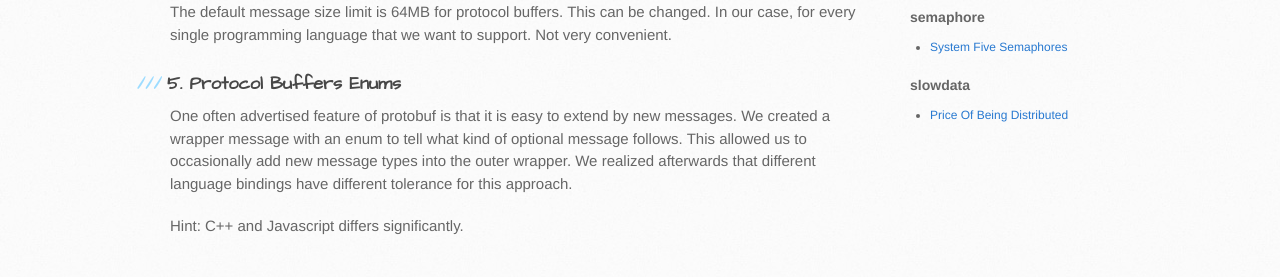
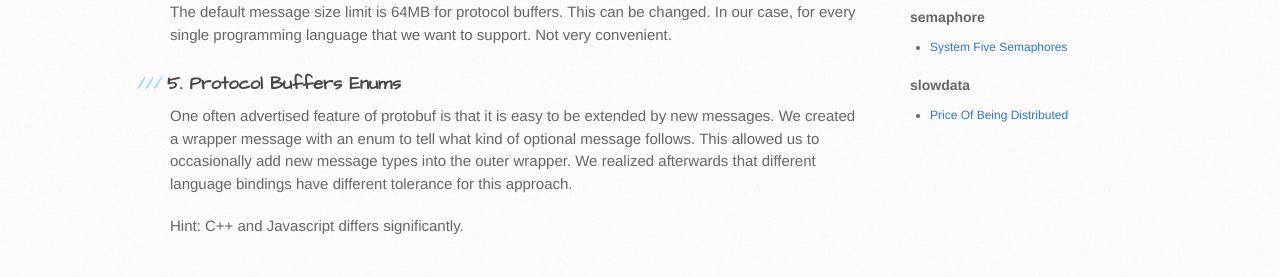
Before and after one commit to dbeck/dbeck.github.io, a Jekyll site: the page built from _posts/2015-09-17-5-lessons-learnt-from-choosing-zeromq-and-protobuf.markdown, in a window 1280 px wide. Shown: the part 1711-1988 px from the top of the page. Built offline with Jekyll 4.4.1, drawn with Linux system fonts in a browser that asks for light colours; Markdown is read by kramdown in place of the engine named in the settings.

Commit message:
fix typo

```diff
--- a/_posts/2015-09-17-5-lessons-learnt-from-choosing-zeromq-and-protobuf.markdown
+++ b/_posts/2015-09-17-5-lessons-learnt-from-choosing-zeromq-and-protobuf.markdown
@@ -56,6 +56,6 @@ The default message size limit is 64MB for protocol buffers. This can be changed
 
 ### 5. Protocol Buffers Enums
 
-One often advertised feature of protobuf is that it is easy to extend by new messages. We created a wrapper message with an enum to tell what kind of optional message follows. This allowed us to occasionally add new message types into the outer wrapper. We realized afterwards that different language bindings have different tolerance for this approach.
+One often advertised feature of protobuf is that it is easy to be extended by new messages. We created a wrapper message with an enum to tell what kind of optional message follows. This allowed us to occasionally add new message types into the outer wrapper. We realized afterwards that different language bindings have different tolerance for this approach.
 
 Hint: C++ and Javascript differs significantly.
```
